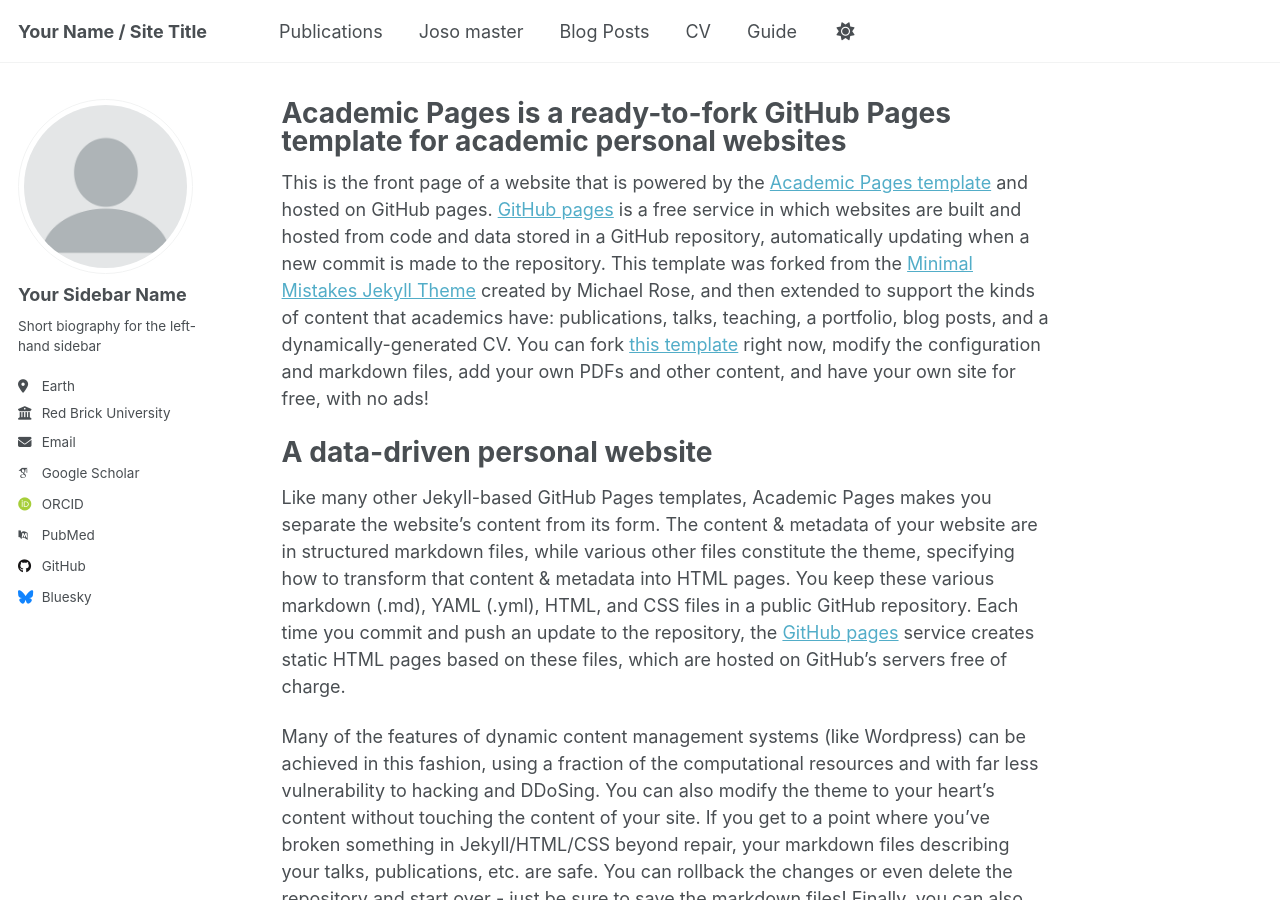
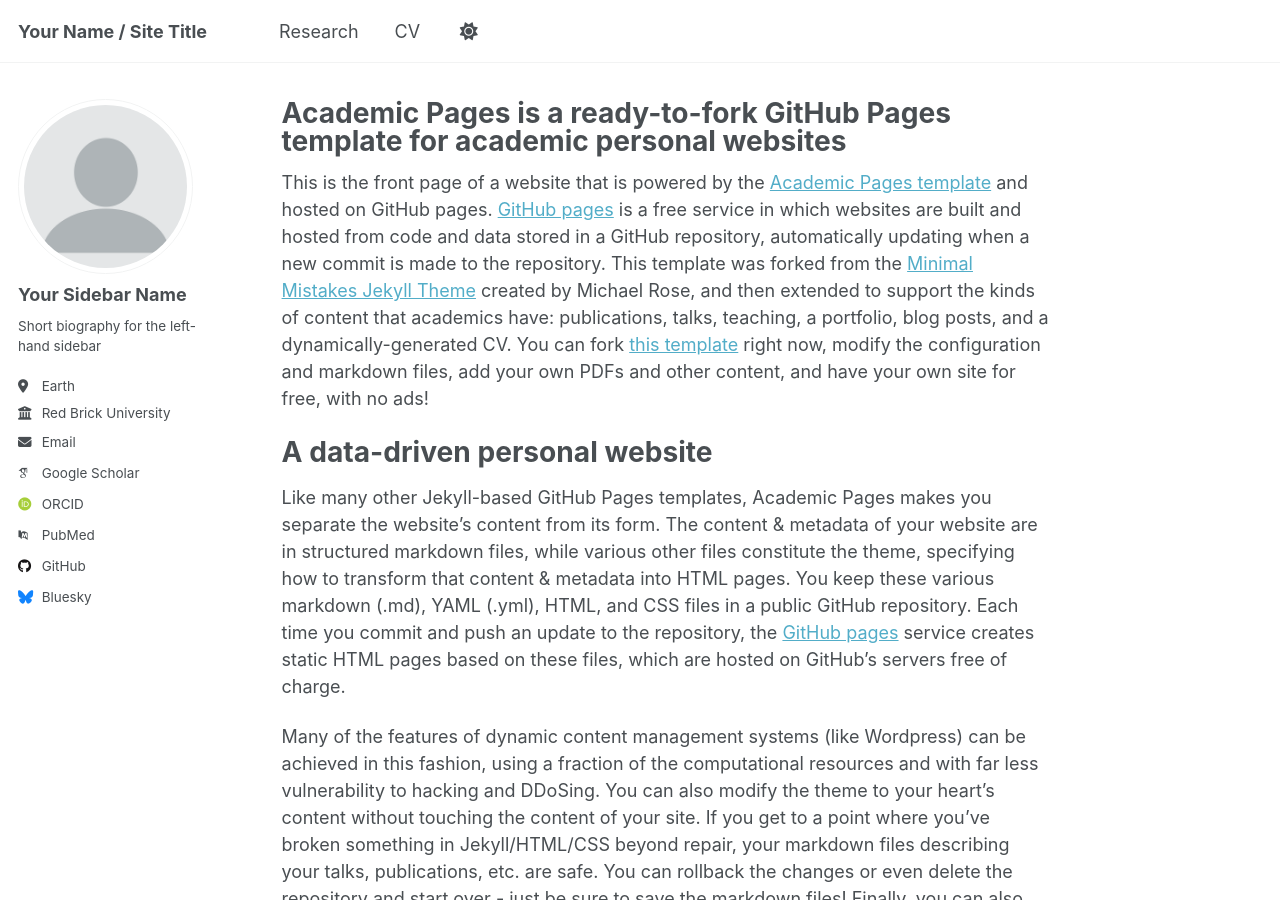
Before and after one commit to MarioCarceller/carcellermario.github.io, a Jekyll site: the page built from _pages/about.md, in a window 1280 px wide and 900 px high. Built offline with Jekyll 4.4.1, drawn with Linux system fonts in a browser that asks for light colours; some web fonts are replaced.

Commit message:
Update navigation.yml

```diff
--- a/_data/navigation.yml
+++ b/_data/navigation.yml
@@ -8,26 +8,12 @@
 #      Markdown formatted page while the second is generated using JSON.
 
 main:
-  - title: "Publications"
+  - title: "Research"
     url: /publications/
 
- # - title: "Talks"
- #   url: /talks/
-
- # - title: "Teaching"
- #   url: /teaching/
-
-  - title: "Joso master"
-    url: /portfolio/
-
-  - title: "Blog Posts"
-    url: /year-archive/
 
   - title: "CV"
     url: /cv/
 
   # - title: "CV"
   #   url: /cv-json/
-
-  - title: "Guide"
-    url: /markdown/
```
